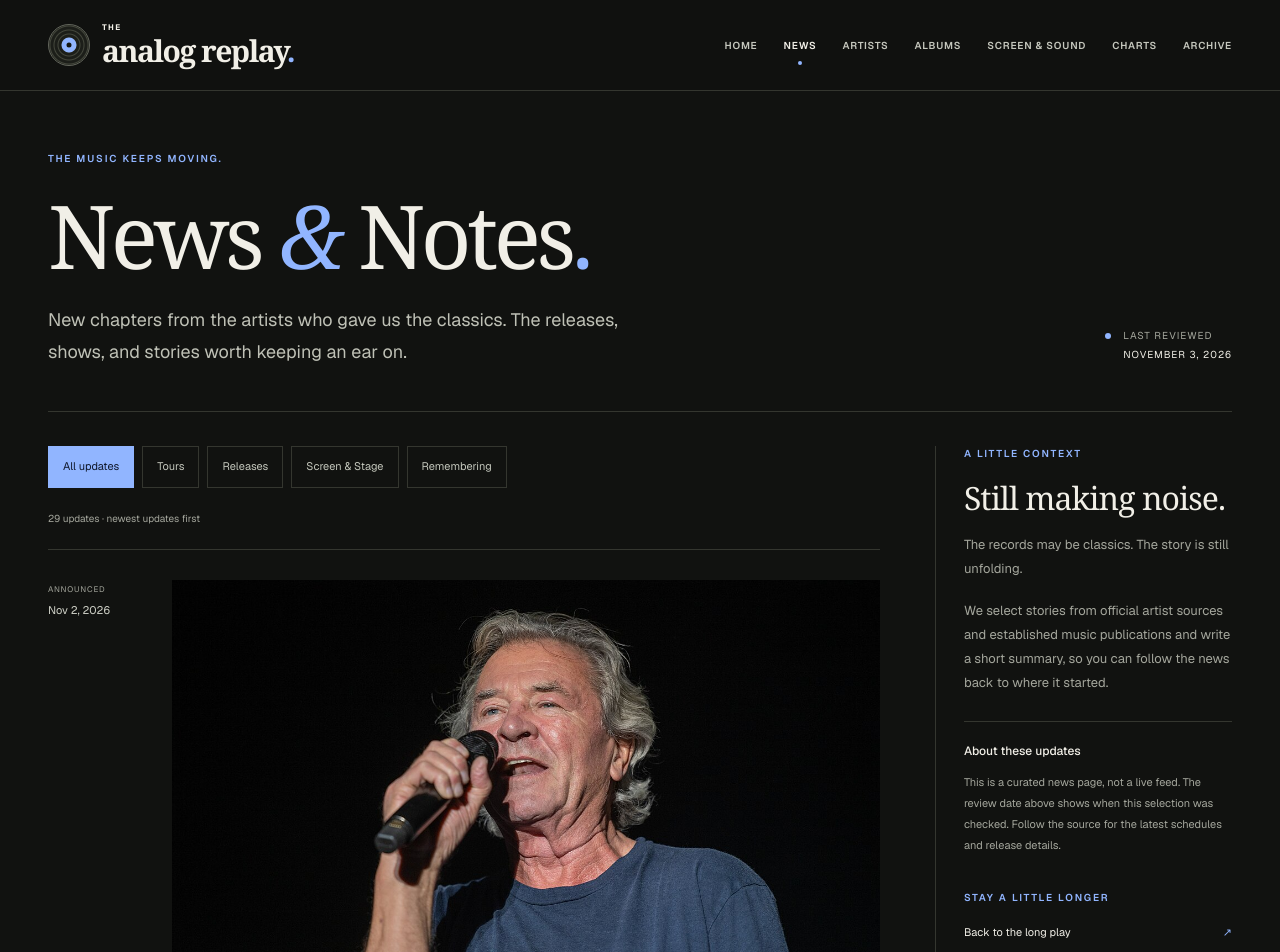
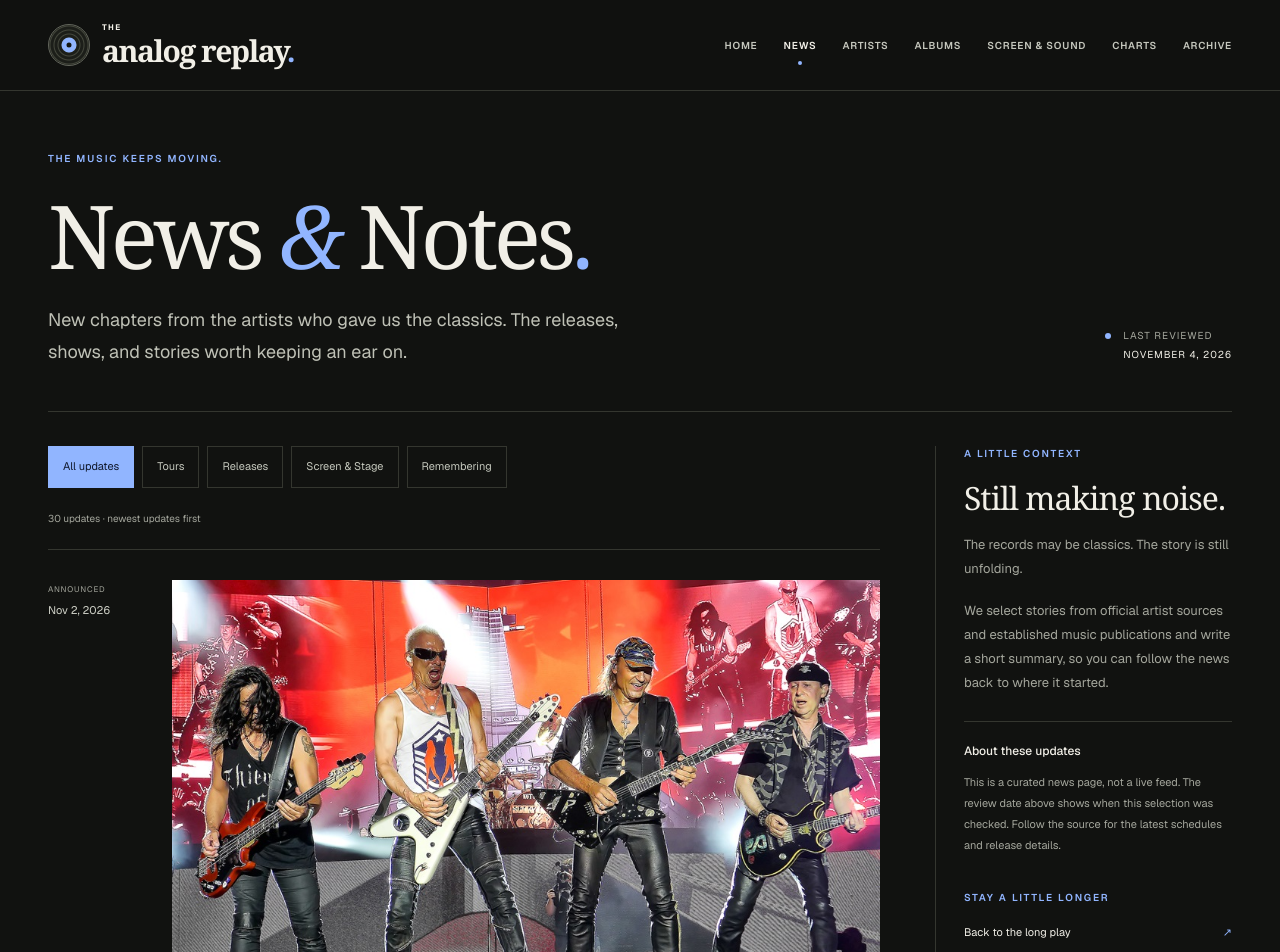
Before and after one commit to SJohn28/the-analog-replay, a Next.js app: page /news in a window 1280 px wide. Shown: the top 952 px of the page. Built offline with nearby package versions, Linux system fonts and the light colour scheme.

Commit message:
Publish Scorpions 2027 tour story with European dates

```diff
--- a/data/news.ts
+++ b/data/news.ts
@@ -1,4 +1,4 @@
-export const newsReviewedOn = "2026-11-03";
+export const newsReviewedOn = "2026-11-04";
 
 export type NewsCategory = "Tours" | "Releases" | "Screen & Stage" | "Remembering";
 export type NewsItem = {
@@ -26,6 +26,164 @@ export type NewsItem = {
 // Original editorial summaries. Dates refer to the linked announcement,
 // not the date of the performance or release. Keep newest announcements first.
 export const news: NewsItem[] = [
+{
+  "id": "scorpions-love-peace-rock-roll-2027",
+  "artist": "Scorpions",
+  "category": "Tours",
+  "announcedOn": "2026-11-02",
+  "title": "Scorpions announce 2027 Love, Peace & Rock ’N’ Roll tour",
+  "summary": "Scorpions have announced their Love, Peace & Rock ’N’ Roll tour for 2027, with a European run from April 29 through July 18. The schedule includes four concerts in Ireland and the United Kingdom, alongside dates across mainland Europe.\n\nThe band’s November 2 announcement gives Rock Zone Community members early ticket access beginning Wednesday, November 4, at 11 a.m. Central European Time. General sales for the newly announced shows begin November 6, but local times and arrangements differ. Fans should use the ticket links on the band’s official tour page for their chosen concert.\n\nThe European dates follow the planned German cinema release of the band’s biographical film Wind of Change on January 28, 2027. An international release date has not been formally announced.\n\nThe schedule below covers the European run. The official calendar also lists Mexico concerts and a Las Vegas residency later in 2027; those appear separately from this April–July itinerary.",
+  "tourHeading": "2027 European concert dates",
+  "tourCheckedOn": "November 4, 2026",
+  "tourUrl": "https://www.the-scorpions.com/tour/",
+  "tourDates": [
+    {
+      "date": "2027-04-29",
+      "city": "Barcelona, Spain",
+      "venue": "Palau Sant Jordi"
+    },
+    {
+      "date": "2027-05-02",
+      "city": "Coruña, Spain",
+      "venue": "Coliseum"
+    },
+    {
+      "date": "2027-05-05",
+      "city": "Bilbao, Spain",
+      "venue": "Bizkaia Arena"
+    },
+    {
+      "date": "2027-05-08",
+      "city": "Madrid, Spain",
+      "venue": "Movistar Arena"
+    },
+    {
+      "date": "2027-05-12",
+      "city": "Stuttgart, Germany",
+      "venue": "Schleyer-Halle"
+    },
+    {
+      "date": "2027-05-15",
+      "city": "Dortmund, Germany",
+      "venue": "Westfalenhalle"
+    },
+    {
+      "date": "2027-05-19",
+      "city": "Frankfurt, Germany",
+      "venue": "Festhalle"
+    },
+    {
+      "date": "2027-05-22",
+      "city": "Munich, Germany",
+      "venue": "Olympiahalle"
+    },
+    {
+      "date": "2027-06-03",
+      "city": "Kraków, Poland",
+      "venue": "Tauron Arena"
+    },
+    {
+      "date": "2027-06-06",
+      "city": "Vilnius, Lithuania",
+      "venue": "Arena Vilnius"
+    },
+    {
+      "date": "2027-06-09",
+      "city": "Prague, Czech Republic",
+      "venue": "O2 Arena"
+    },
+    {
+      "date": "2027-06-12",
+      "city": "Zagreb, Croatia",
+      "venue": "Arena Zagreb"
+    },
+    {
+      "date": "2027-06-15",
+      "city": "Vienna, Austria",
+      "venue": "Stadthalle"
+    },
+    {
+      "date": "2027-06-17",
+      "city": "Zürich, Switzerland",
+      "venue": "Hallenstadion"
+    },
+    {
+      "date": "2027-06-20",
+      "city": "Rotterdam, Netherlands",
+      "venue": "Ahoy"
+    },
+    {
+      "date": "2027-06-23",
+      "city": "Rättvik, Sweden",
+      "venue": "Dalhalla"
+    },
+    {
+      "date": "2027-06-26",
+      "city": "Oslo, Norway",
+      "venue": "Tons of Rock"
+    },
+    {
+      "date": "2027-06-30",
+      "city": "Dublin, Ireland",
+      "venue": "3Arena"
+    },
+    {
+      "date": "2027-07-03",
+      "city": "Glasgow, UK",
+      "venue": "OVO Hydro"
+    },
+    {
+      "date": "2027-07-06",
+      "city": "London, UK",
+      "venue": "The O2"
+    },
+    {
+      "date": "2027-07-09",
+      "city": "Manchester, UK",
+      "venue": "Co-op Live"
+    },
+    {
+      "date": "2027-07-12",
+      "city": "Paris, France",
+      "venue": "Accor Arena"
+    },
+    {
+      "date": "2027-07-15",
+      "city": "Nîmes, France",
+      "venue": "Arènes de Nîmes"
+    },
+    {
+      "date": "2027-07-18",
+      "city": "Milano, Italy",
+      "venue": "Unipol Arena"
+    }
+  ],
+  "photo": {
+    "src": "/images/news/scorpions-barcelona-2015.jpg",
+    "width": 934,
+    "height": 494,
+    "alt": "Scorpions performing together on a red-lit concert stage",
+    "caption": "Scorpions at Rock Fest Barcelona, July 23, 2015. Archive photograph featuring the lineup of that period; image unchanged.",
+    "credit": "dr_zoidberg",
+    "url": "https://commons.wikimedia.org/wiki/File:Scorpions_2015.jpg",
+    "license": "CC BY-SA 2.0",
+    "licenseUrl": "https://creativecommons.org/licenses/by-sa/2.0/"
+  },
+  "references": [
+    {
+      "name": "Scorpions · Official tour calendar",
+      "url": "https://www.the-scorpions.com/tour/"
+    },
+    {
+      "name": "Classic Rock · Tour and film release reporting",
+      "url": "https://www.loudersound.com/bands-artists/concerts-shows/scorpions-love-peace-and-rocknroll-european-tour"
+    }
+  ],
+  "source": {
+    "name": "Scorpions · Official November 2 announcement",
+    "url": "https://www.the-scorpions.com/love-peace-rock-n-roll-tour-2027/"
+  }
+},
 {
   "id": "deep-purple-europe-uk-postponement-november-2026",
   "artist": "Deep Purple",
```
Also changed, not shown: public/images/news/scorpions-barcelona-2015.jpg (added).
